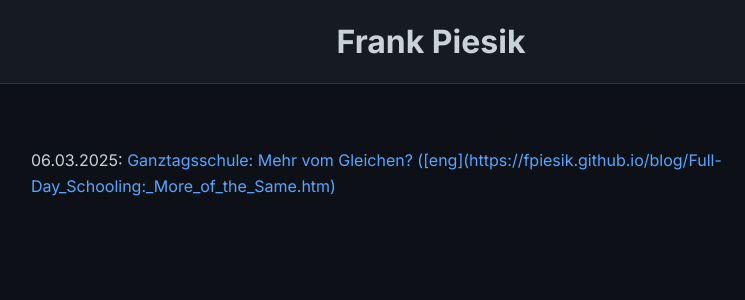
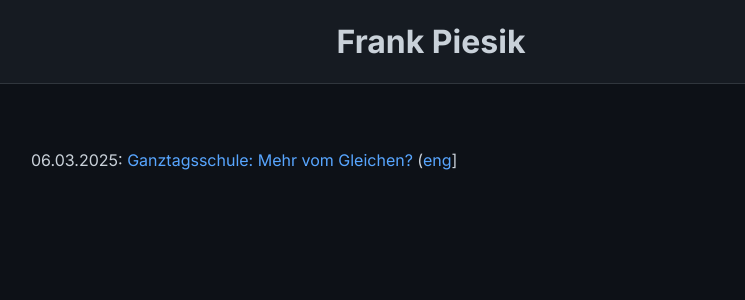
Before and after one commit to fpiesik/blog, a Jekyll site: the page built from index.md, in a window 1280 px wide. Shown: the top 300 px of the page, without its empty margins (209-954 px from the left). Built offline with Jekyll 4.4.1, drawn with Linux system fonts in a browser that asks for light colours.

Commit message:
Update index.md

```diff
--- a/index.md
+++ b/index.md
@@ -3,4 +3,4 @@ title: Meine Startseite
 layout: default
 ---
 
-06.03.2025: [Ganztagsschule: Mehr vom Gleichen? ([eng](https://fpiesik.github.io/blog/Full-Day_Schooling:_More_of_the_Same.htm)](https://fpiesik.github.io/blog/Ganztagsschule:_Mehr_vom_Gleichen.htm)
+06.03.2025: [Ganztagsschule: Mehr vom Gleichen?](https://fpiesik.github.io/blog/Ganztagsschule:_Mehr_vom_Gleichen.htm) ([eng](https://fpiesik.github.io/blog/Full-Day_Schooling:_More_of_the_Same.htm)]
```
